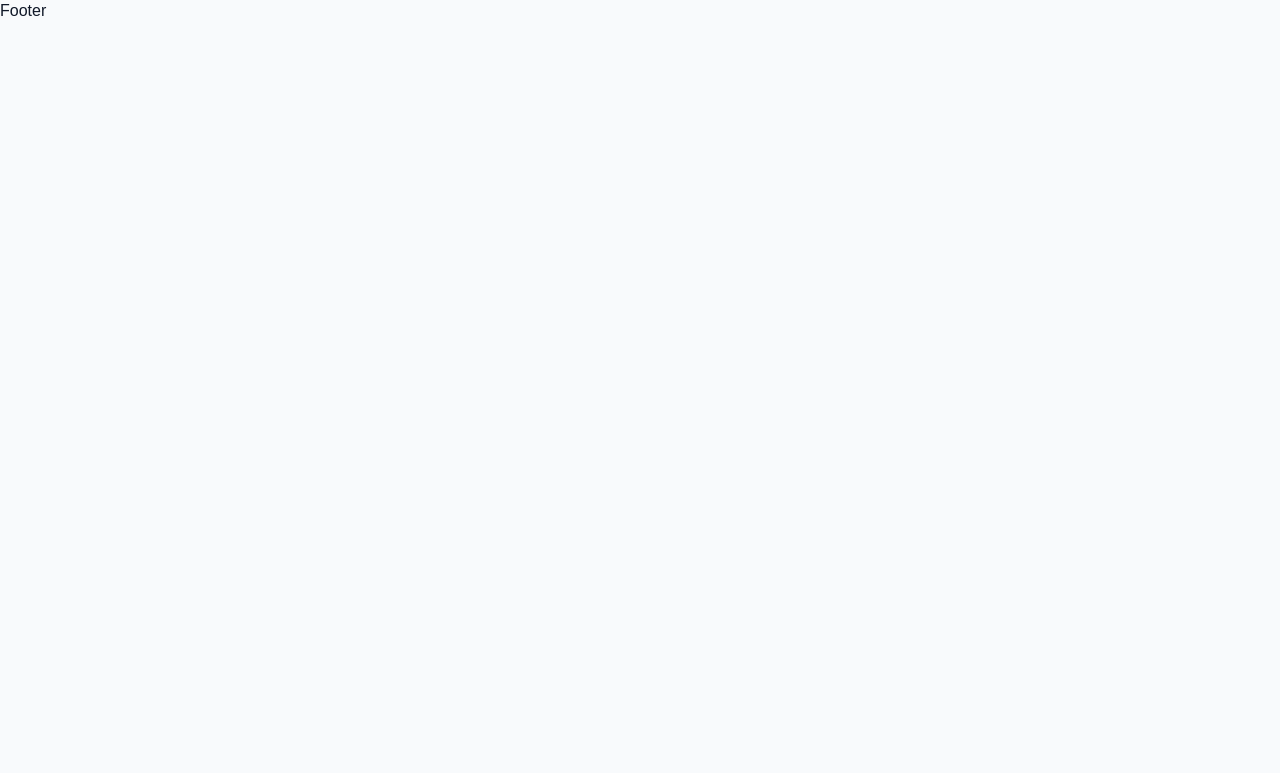
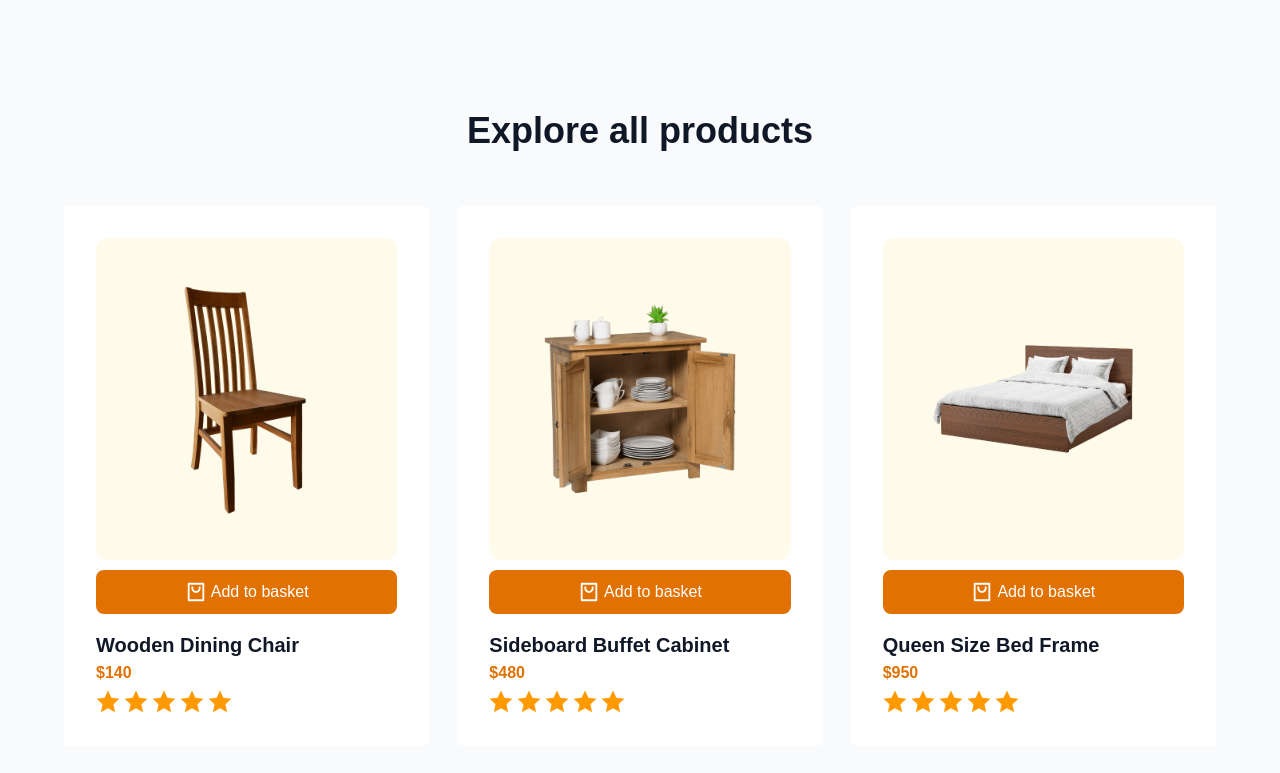
Before and after one commit to arnaldo16763695/ecommerce-food, a Next.js app: page / in a window 1280 px wide. Shown: the part 1347-2120 px from the top of the page. Before the commit the page ends 1370 px from the top, so only its background shows below. Built offline with nearby package versions, Linux system fonts and the light colour scheme; a web font is replaced by a local one.

Commit message:
Create Product section

```diff
--- a/app/page.tsx
+++ b/app/page.tsx
@@ -1,5 +1,7 @@
-import { categoryItems } from "@/data/data";
+import { allProducts, categoryItems } from "@/data/data";
 import Image from "next/image";
+import ProductCard from "@/components/ProductCard";
+import Link from "next/link";
 
 export default function Home() {
   return (
@@ -45,6 +47,22 @@ export default function Home() {
           ))}
         </div>
       </section>
+      {/* Products section */}
+      <section className="pt-28">
+        <div className="container">
+          {/* Title  */}
+          <h2 className="section-title text-center">Explore all products</h2>
+          {/* Card wrapper */}
+          <div className="mt-14 grid grid-cols-1 sm:grid-cols-2 lg:grid-cols-3 gap-7">
+            {allProducts.slice(4, 12).map((product) => (
+              <ProductCard key={product.id} {...product} />
+            ))}
+          </div>
+          <Link href="/shop" className="btn-primary block mt-14 mx-auto max-w-max">
+            View all products
+          </Link>
+        </div>
+      </section>
     </>
   );
 }
--- /dev/null
+++ b/components/ProductCard.tsx
@@ -0,0 +1,36 @@
+import React from "react";
+import { productCardProps } from "../types/types";
+import Image from "next/image";
+import Link from "next/link";
+import { RiEyeLine, RiShoppingBag2Line, RiStarFill } from "@remixicon/react";
+function ProductCard({ id, img, price, name, star }: productCardProps) {
+  return (
+    <div className="bg-white p-8 rounded-md flex flex-col relative group gap-2.5 hover:translate-y-[-4px] hover:shadow-lg dark:hover:shadow-slate-600">
+      <div className="py-10 relative flex items-center justify-center bg-amber-50 h-full rounded-xl">
+        <Image src={img} alt={name} width={200} height={200} />
+        <Link href={`/shop/${id}`} className="absolute top-0 right-0 bg-white gap-2 border border-amber-200 p-2 rounded-xs  opacity-0 group-hover:opacity-100 transition-all hover:text-amber-600 focus:text-amber-600" title="view product details">
+          <RiEyeLine />
+        </Link>
+      </div>
+      <div className="space-y-5 mt-auto">
+        <button className="btn-primary flex items-center gap-1 justify-center w-full">
+          <span>
+            <RiShoppingBag2Line size={22} />
+          </span>
+          Add to basket
+        </button>
+        <div className="space-y-1">
+          <h3 className="text-xl dark:text-slate-900">{name}</h3>
+          <p className="text-amber-600 font-semibold">${price}</p>
+          <div className="flex items-center gap-1 text-amber-500">
+            {[...Array(5)].map((_, i) => (
+              <RiStarFill key={i} />
+            ))}
+          </div>
+        </div>
+      </div>
+    </div>
+  );
+}
+
+export default ProductCard;
```
